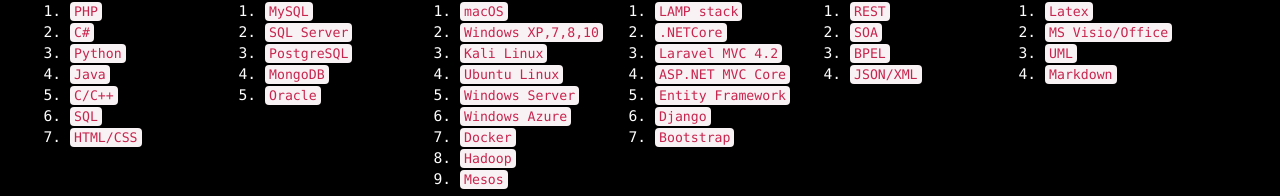
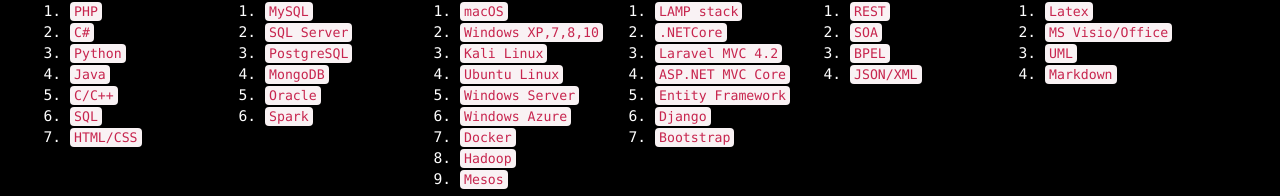
Before and after one commit to dimitrisdan/dimitrisdan.github.io, a website: page index.html in a window 1280 px wide. Shown: the part 559-755 px from the top of the page. Drawn offline with nearby package versions, Linux system fonts and the light colour scheme.

Commit message:
add spark

```diff
--- a/index.html
+++ b/index.html
@@ -72,6 +72,7 @@
                     <li><code>PostgreSQL</code></li>
                     <li><code>MongoDB</code></li>
                     <li><code>Oracle</code></li>
+                    <li><code>Spark</code></li>
                 </ol>
             </div>
             <div class="col-md-2">
```
